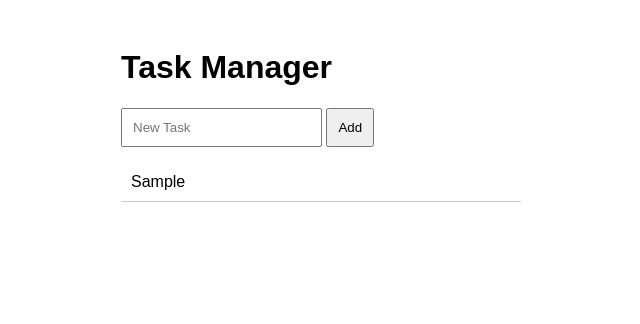
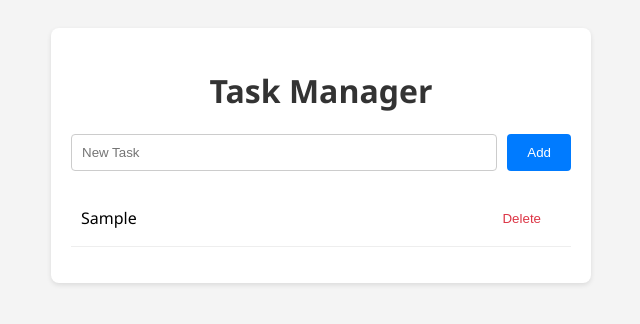
Before and after one commit to bmtriet/paperclip_demo, a website: page index.html in a window 1280 px wide. Both pictures are taken after typing "Sample" into the empty fields and a click on the button "Add". Shown: the whole page, without its empty margins (319-959 px from the left). Drawn offline with Linux system fonts and the light colour scheme.

Commit message:
Enhance UI, add localStorage persistence, and delete functionality

```diff
--- a/app.js
+++ b/app.js
@@ -2,9 +2,36 @@ const taskInput = document.getElementById('taskInput');
 const addTaskBtn = document.getElementById('addTask');
 const taskList = document.getElementById('taskList');
 
-addTaskBtn.addEventListener('click', () => {
-    const li = document.createElement('li');
-    li.textContent = taskInput.value;
-    taskList.appendChild(li);
-    taskInput.value = '';
-});
+// Load tasks from LocalStorage
+let tasks = JSON.parse(localStorage.getItem('tasks')) || [];
+
+function renderTasks() {
+    taskList.innerHTML = '';
+    tasks.forEach((task, index) => {
+        const li = document.createElement('li');
+        li.innerHTML = `
+            <span>${task}</span>
+            <button class="delete-btn" onclick="deleteTask(${index})">Delete</button>
+        `;
+        taskList.appendChild(li);
+    });
+}
+
+function addTask() {
+    const task = taskInput.value.trim();
+    if (task) {
+        tasks.push(task);
+        localStorage.setItem('tasks', JSON.stringify(tasks));
+        taskInput.value = '';
+        renderTasks();
+    }
+}
+
+window.deleteTask = function(index) {
+    tasks.splice(index, 1);
+    localStorage.setItem('tasks', JSON.stringify(tasks));
+    renderTasks();
+}
+
+addTaskBtn.addEventListener('click', addTask);
+renderTasks();
--- a/index.html
+++ b/index.html
@@ -3,14 +3,16 @@
 <head>
     <meta charset="UTF-8">
     <meta name="viewport" content="width=device-width, initial-scale=1.0">
-    <title>Task Management Prototype</title>
+    <title>Task Management Prototype - Phú Đồng Nai</title>
     <link rel="stylesheet" href="style.css">
 </head>
 <body>
     <div id="app">
         <h1>Task Manager</h1>
-        <input type="text" id="taskInput" placeholder="New Task">
-        <button id="addTask">Add</button>
+        <div class="input-group">
+            <input type="text" id="taskInput" placeholder="New Task">
+            <button id="addTask">Add</button>
+        </div>
         <ul id="taskList"></ul>
     </div>
     <script src="app.js"></script>
--- a/style.css
+++ b/style.css
@@ -1,6 +1,10 @@
-body { font-family: sans-serif; padding: 20px; }
-#app { max-width: 400px; margin: auto; }
-input { padding: 10px; }
-button { padding: 10px; }
+body { font-family: 'Segoe UI', Tahoma, Geneva, Verdana, sans-serif; padding: 20px; background-color: #f4f4f4; }
+#app { max-width: 500px; margin: auto; background: #fff; padding: 20px; border-radius: 8px; box-shadow: 0 2px 5px rgba(0,0,0,0.1); }
+h1 { color: #333; text-align: center; }
+.input-group { display: flex; gap: 10px; margin-bottom: 20px; }
+input { flex-grow: 1; padding: 10px; border: 1px solid #ccc; border-radius: 4px; }
+button { padding: 10px 20px; border: none; background: #007bff; color: white; border-radius: 4px; cursor: pointer; }
+button:hover { background: #0056b3; }
 ul { list-style: none; padding: 0; }
-li { padding: 10px; border-bottom: 1px solid #ccc; }
+li { padding: 10px; border-bottom: 1px solid #eee; display: flex; justify-content: space-between; align-items: center; }
+li .delete-btn { color: #dc3545; cursor: pointer; border: none; background: none; }
```
